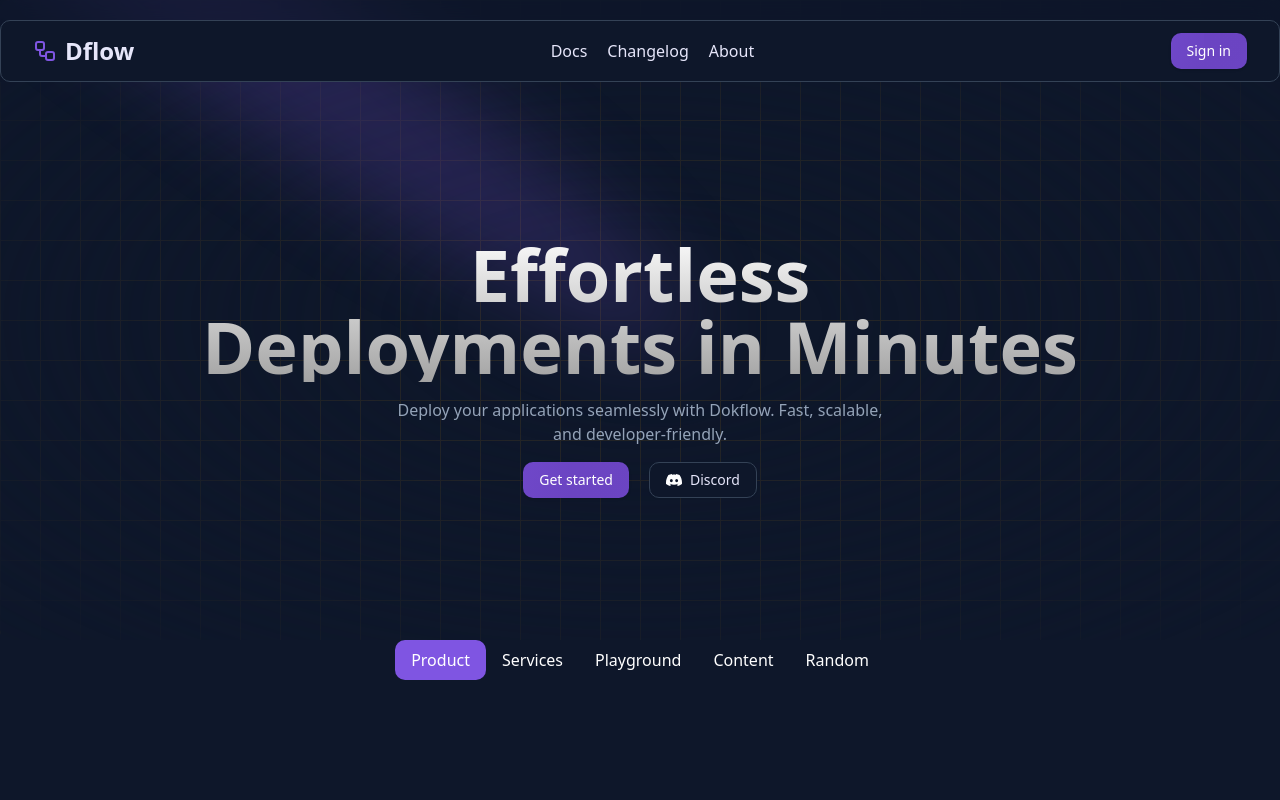
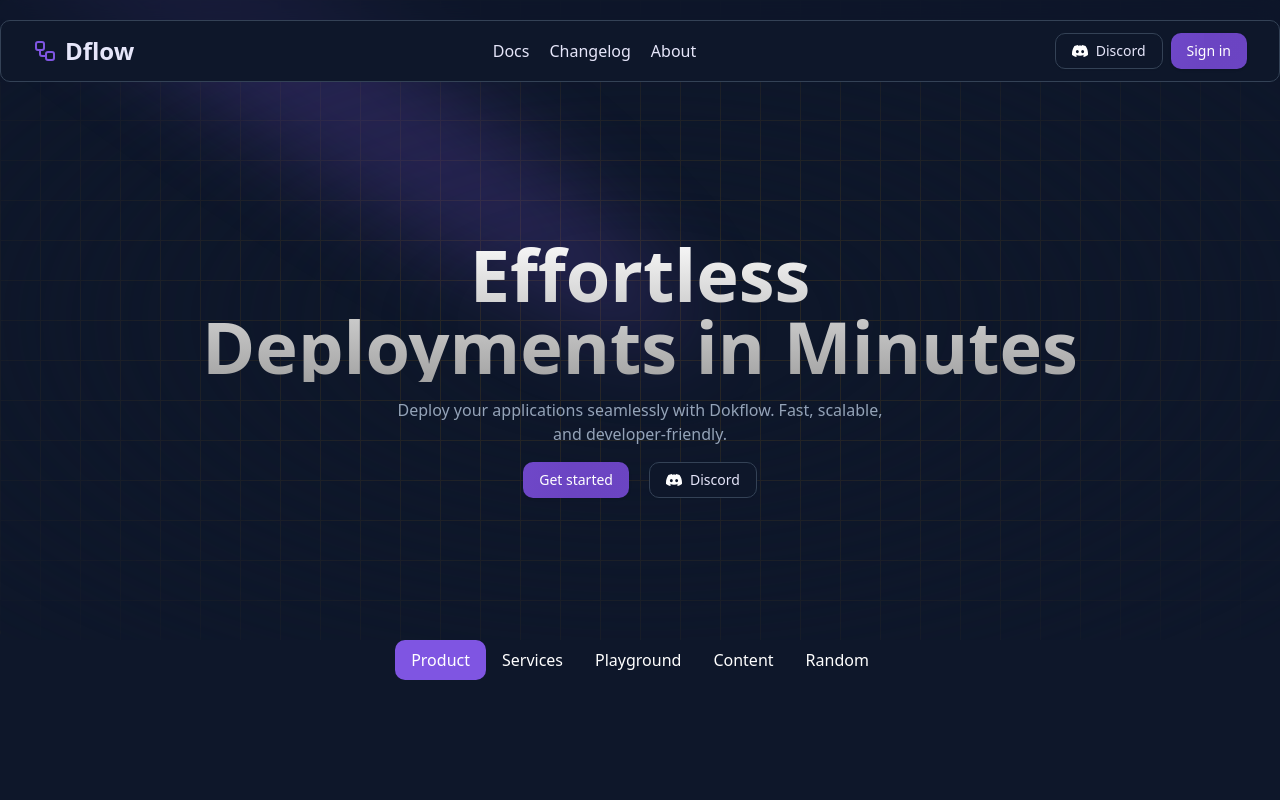
Before and after one commit to contentql/dflow-website, a Next.js app: page / in a window 1280 px wide. Shown: the top 800 px of the page. Built offline with nearby package versions, Linux system fonts and the light colour scheme.

Commit message:
chore: add discord

```diff
--- a/src/components/NavbarMenu.tsx
+++ b/src/components/NavbarMenu.tsx
@@ -4,6 +4,7 @@
 import { motion } from 'motion/react'
 import Image from 'next/image'
 import Link from 'next/link'
+import { useRouter } from 'next/navigation'
 import React from 'react'
 
 import { Button } from './ui/button'
@@ -32,27 +33,23 @@
     <div onMouseEnter={() => setActive(item)} className='relative'>
       <motion.p
         transition={{ duration: 0.3 }}
-        className='cursor-pointer text-white hover:opacity-[0.9]'
-      >
+        className='cursor-pointer text-white hover:opacity-[0.9]'>
         {item}
       </motion.p>
       {active !== null && (
         <motion.div
           initial={{ opacity: 0, scale: 0.85, y: 10 }}
           animate={{ opacity: 1, scale: 1, y: 0 }}
-          transition={transition}
-        >
+          transition={transition}>
           {active === item && (
             <div className='absolute left-1/2 top-[calc(100%_+_1.2rem)] -translate-x-1/2 transform pt-4'>
               <motion.div
                 transition={transition}
                 layoutId='active' // layoutId ensures smooth animation
-                className='overflow-hidden rounded-2xl border border-border bg-background shadow-xl backdrop-blur-sm'
-              >
+                className='overflow-hidden rounded-2xl border border-border bg-background shadow-xl backdrop-blur-sm'>
                 <motion.div
                   layout // layout ensures smooth animation
-                  className='h-full w-max p-4'
-                >
+                  className='h-full w-max p-4'>
                   {children}
                 </motion.div>
               </motion.div>
@@ -71,12 +68,14 @@
   // setActive: (item: string | null) => void
   children: React.ReactNode
 }) => {
+  const router = useRouter()
   return (
     <nav
       // onMouseLeave={() => setActive(null)}
-      className='relative flex items-center justify-center rounded-md border border-border bg-background px-8 py-3 shadow-input'
-    >
-      <Link href={'/'} className='flex items-center gap-2 text-2xl font-semibold'>
+      className='relative flex items-center justify-center rounded-md border border-border bg-background px-8 py-3 shadow-input'>
+      <Link
+        href={'/'}
+        className='flex items-center gap-2 text-2xl font-semibold'>
         <Workflow className='text-primary' />
         <p>Dflow</p>
       </Link>
@@ -84,9 +83,24 @@
       <div className='flex flex-1 justify-center gap-5'>{children}</div>
 
       {/* Sign-in button aligned to the end */}
-      <Button className='animate-shimmer bg-[linear-gradient(110deg,#6B44C2,45%,#7F55E2,55%,#6B44C2)] bg-[length:200%_100%]'>
-        Sign in
-      </Button>
+      <div className='flex items-center gap-2'>
+        <Button
+          onClick={() => router.push('https://discord.gg/gKFjGQQQ')}
+          variant={'outline'}
+          className='hover:bg-card hover:text-foreground'>
+          <svg
+            role='img'
+            className='h-6 w-6 fill-white'
+            viewBox='0 0 24 24'
+            xmlns='http://www.w3.org/2000/svg'>
+            <path d='M20.317 4.3698a19.7913 19.7913 0 00-4.8851-1.5152.0741.0741 0 00-.0785.0371c-.211.3753-.4447.8648-.6083 1.2495-1.8447-.2762-3.68-.2762-5.4868 0-.1636-.3933-.4058-.8742-.6177-1.2495a.077.077 0 00-.0785-.037 19.7363 19.7363 0 00-4.8852 1.515.0699.0699 0 00-.0321.0277C.5334 9.0458-.319 13.5799.0992 18.0578a.0824.0824 0 00.0312.0561c2.0528 1.5076 4.0413 2.4228 5.9929 3.0294a.0777.0777 0 00.0842-.0276c.4616-.6304.8731-1.2952 1.226-1.9942a.076.076 0 00-.0416-.1057c-.6528-.2476-1.2743-.5495-1.8722-.8923a.077.077 0 01-.0076-.1277c.1258-.0943.2517-.1923.3718-.2914a.0743.0743 0 01.0776-.0105c3.9278 1.7933 8.18 1.7933 12.0614 0a.0739.0739 0 01.0785.0095c.1202.099.246.1981.3728.2924a.077.077 0 01-.0066.1276 12.2986 12.2986 0 01-1.873.8914.0766.0766 0 00-.0407.1067c.3604.698.7719 1.3628 1.225 1.9932a.076.076 0 00.0842.0286c1.961-.6067 3.9495-1.5219 6.0023-3.0294a.077.077 0 00.0313-.0552c.5004-5.177-.8382-9.6739-3.5485-13.6604a.061.061 0 00-.0312-.0286zM8.02 15.3312c-1.1825 0-2.1569-1.0857-2.1569-2.419 0-1.3332.9555-2.4189 2.157-2.4189 1.2108 0 2.1757 1.0952 2.1568 2.419 0 1.3332-.9555 2.4189-2.1569 2.4189zm7.9748 0c-1.1825 0-2.1569-1.0857-2.1569-2.419 0-1.3332.9554-2.4189 2.1569-2.4189 1.2108 0 2.1757 1.0952 2.1568 2.419 0 1.3332-.946 2.4189-2.1568 2.4189Z'></path>
+          </svg>
+          Discord
+        </Button>
+        <Button className='animate-shimmer bg-[linear-gradient(110deg,#6B44C2,45%,#7F55E2,55%,#6B44C2)] bg-[length:200%_100%]'>
+          Sign in
+        </Button>
+      </div>
     </nav>
   )
 }
@@ -119,7 +133,10 @@
   )
 }
 
-export const HoveredLink = ({ children, ...rest }: React.ComponentProps<typeof Link>) => {
+export const HoveredLink = ({
+  children,
+  ...rest
+}: React.ComponentProps<typeof Link>) => {
   return (
     <Link {...rest} className='text-neutral-200 hover:text-primary'>
       {children}
--- a/src/components/home/hero/index.tsx
+++ b/src/components/home/hero/index.tsx
@@ -1,3 +1,6 @@
+'use client'
+
+import { useRouter } from 'next/navigation'
 import React from 'react'
 
 import { Spotlight } from '@/components/SpotLight'
@@ -5,6 +8,7 @@
 import { cn } from '@/utils/util'
 
 export function HeroSection() {
+  const router = useRouter()
   return (
     <div className='bg-grid-white/[0.02] relative mx-auto flex h-[40rem] max-w-7xl overflow-hidden rounded-md antialiased md:items-center md:justify-center'>
       <Spotlight
@@ -18,7 +22,7 @@
           '[background-image:linear-gradient(to_right,#262626_1px,transparent_1px),linear-gradient(to_bottom,#262626_1px,transparent_1px)]',
         )}
       />
-      <div className="pointer-events-none absolute inset-0 flex items-center justify-center bg-background [mask-image:radial-gradient(ellipse_at_center,transparent_20%,black)]"></div>
+      <div className='pointer-events-none absolute inset-0 flex items-center justify-center bg-background [mask-image:radial-gradient(ellipse_at_center,transparent_20%,black)]'></div>
 
       <div className='relative z-10 mx-auto w-full p-4 pt-28'>
         <h1 className='bg-opacity-50 bg-gradient-to-b from-neutral-50 to-neutral-400 bg-clip-text text-center text-4xl font-bold text-transparent md:text-7xl'>
@@ -34,6 +38,7 @@
               Get started
             </Button>
             <Button
+              onClick={() => router.push('https://discord.gg/gKFjGQQQ')}
               variant={'outline'}
               className='hover:bg-card hover:text-foreground'>
               <svg
```
